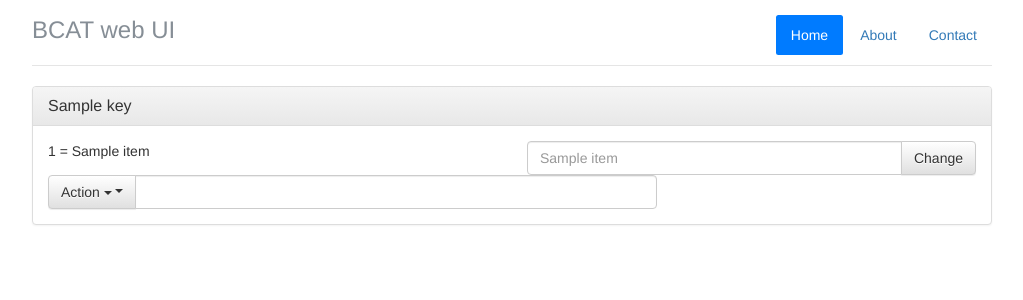
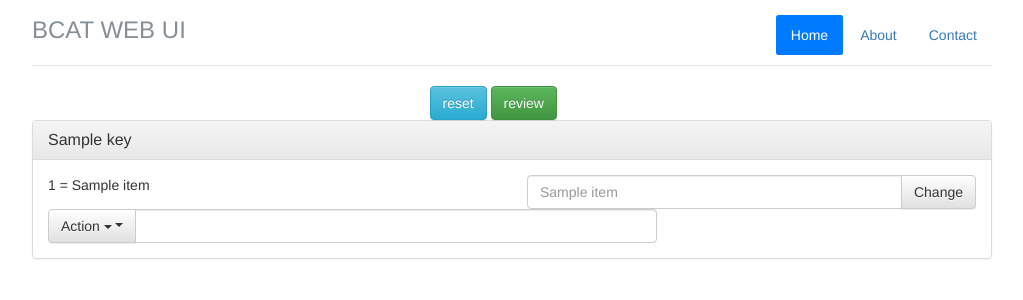
Before and after one commit to ASaiun/ui_demo, a Flask app: template app/templates/infoShow.html in a window 1280 px wide. Shown: the top 300 px of the page, without its empty margins (128-1151 px from the left). Run offline with Flask 2, Linux system fonts and the light colour scheme; the template is opened without the code that fills it: most values are stand-ins (such as "Sample title", 1, 10 or a date in 2020); some libraries are stand-ins or nearby versions.

Commit message:
add reset and review function
Change-Id: I09bffcb4885400509084ce550b95be889f59567e

```diff
--- a/app/__init__.py
+++ b/app/__init__.py
@@ -13,5 +13,4 @@ def create_app(config_name):
 
     from .main import main as main_blueprint
     app.register_blueprint(main_blueprint)
-    print "123"
     return app
--- a/app/info/get_info.py
+++ b/app/info/get_info.py
@@ -20,4 +20,4 @@ def get_hot_info(file_path):
 
 if __name__ == '__main__':
     #get_vepc_info("vepc_flexible_communication_bsp_vsfo.cfg")
-    get_hot_info("expected.yaml")
+    get_hot_info("output/expected.yaml")
--- a/app/templates/base.html
+++ b/app/templates/base.html
@@ -3,17 +3,13 @@
 
 {% block head %}
   {{super()}}
-  <head>
   <meta charset="utf-8">
   <meta name="viewport" content="width=device-width, initial-scale=1, shrink-to-fit=no">
   <meta name="description" content="">
   <meta name="author" content="">
   <link rel="icon" href="../../../../favicon.ico">
-
-    <title>BCAT web UI</title>
-
+  <title>{%block title %}BCAT WEB UI{%endblock %}</title>
   <link rel= "stylesheet" type= "text/css" href= "{{ url_for('static',filename='styles/bootstrap.min.css') }}">
-
   <link rel= "stylesheet" type= "text/css" href= "{{ url_for('static',filename='styles/narrow-jumbotron.css') }}">
 
   <link rel="stylesheet" href="https://cdn.bootcss.com/bootstrap/3.3.7/css/bootstrap.min.css">
@@ -21,14 +17,9 @@
 
   <script src="http://cdn.static.runoob.com/libs/jquery/2.1.1/jquery.min.js"></script>
   <script src="http://cdn.static.runoob.com/libs/bootstrap/3.3.7/js/bootstrap.min.js"></script>
-  </head>
 {% endblock %}
 
-      <title>{%block title %}{%endblock %}</title>
-
-
 {%block body %}
-    <body>
     <div class="container">
      <header class="header clearfix">
         <nav>
@@ -44,10 +35,9 @@
             </li>
           </ul>
         </nav>
-        <h3 class="text-muted">BCAT web UI</h3>
+        <h3 class="text-muted">BCAT WEB UI</h3>
       </header>
     </div> <!-- /container -->
-    </body>
+{%endblock %}
 
-{%endblock %}
 </html>
--- a/app/templates/index.html
+++ b/app/templates/index.html
@@ -7,7 +7,7 @@
     <meta name="description" content="">
     <meta name="author" content="">
     <link rel="icon" href="../../../../favicon.ico">
-    <title>BCAT web UI</title>
+    <title>BCAT WEB UI</title>
     <link rel="stylesheet" type="text/css" href="{{ url_for('static',filename='styles/bootstrap.min.css') }}">
     <link rel="stylesheet" type="text/css" href="{{ url_for('static',filename='styles/narrow-jumbotron.css') }}">
 </head>
@@ -28,7 +28,7 @@
                     </li>
                 </ul>
             </nav>
-            <h3 class="text-muted">BCAT web UI</h3>
+            <h3 class="text-muted">BCAT WEB UI</h3>
         </header>
         <main role="main">
             <div class="jumbotron">
@@ -53,12 +53,14 @@
                         <input type="text" class="form-control" id="inputZip">
                     </div>
                 </div>
+
                 <div class="form-row">
                     <div class="form-group col-md-12">
                         <label for="inputZip">vEPC config</label>
                         <input type="text" class="form-control" id="inputZip">
                     </div>
                 </div>
+
                 <div class="form-row">
                     <div class="form-group col-md-12">
                         <label for="file2">VNF config</label>
--- a/app/templates/infoShow.html
+++ b/app/templates/infoShow.html
@@ -1,16 +1,17 @@
-{% extends "base.html" %}
-{% import "bootstrap/wtf.html" as wtf %}
-
-{%block head %}
-  {{ super() }}
+{% extends "base.html" %} {% import "bootstrap/wtf.html" as wtf %} {%block head %} {{ super() }}
 <script src="https://cdn.bootcss.com/jquery/3.2.1/jquery.min.js"></script>
 <script src="https://cdn.bootcss.com/popper.js/1.12.5/umd/popper.min.js"></script>
 <script src="https://cdn.bootcss.com/bootstrap/4.0.0-beta/js/bootstrap.min.js"></script>
+{%endblock %} {% block body %} {{ super() }} {% block vepc_info_button %}
+<div class="container">
+    <div class="row">
+        <form class="col-md-offset-5" id="from_reset_review" method="POST">
+        <button type="submit" name="submit" value="reset" class="btn btn-info ">reset</button>
+        <button type="submit" name="submit" value="review" class="btn btn-success ">review</button>
+        </form>
+    </div>
+</div>
 {%endblock %}
-
-
-{% block body %}
-{{ super() }}
 <div class="container">
     <div class="panel-group" id="accordion">
         {% for key, value in vepc.iteritems() %}
@@ -31,7 +32,7 @@
                             {{ item[0] }} = {{ item[1] }}
                         </div>
                         <div class="col-lg-6">
-                            <form id="test_from" name="input" method="POST"  class="input-group">
+                            <form id="test_from" name="input" method="POST" class="input-group">
                                 <input name="_target" type="text" class="form-control" placeholder="{{ item[1] }}">
                                 <span class="input-group-btn">
                                     <button class="btn btn-default" type="submit" name="submit" value="{{ key }},{{ item[2] }}">Change</button>
```
Also changed, not shown: app/main/views.py (+21 -18 lines). Lines whose indentation alone changed are shown as unchanged.
